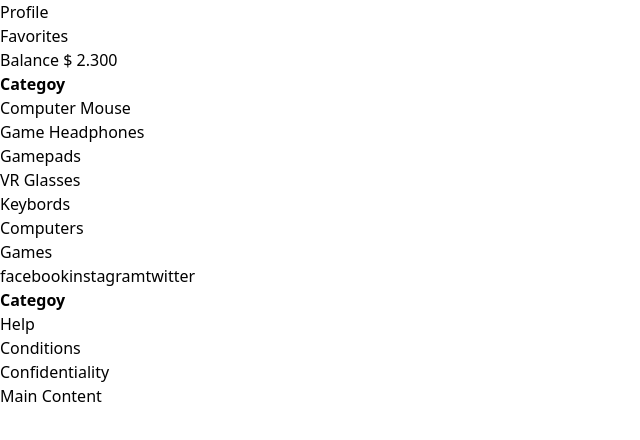
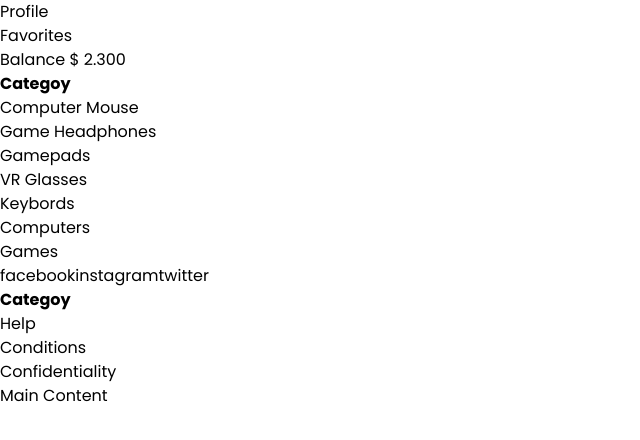
Before and after one commit to RodolfoAmorim/react-shop, a React (Vite) app: page / in a window 1280 px wide. Shown: the top 440 px of the page, without its empty margins (0-640 px from the left). Built offline with nearby package versions, Linux system fonts and the light colour scheme.

Commit message:
:lipstick: tailwind styles configs

```diff
--- a/index.html
+++ b/index.html
@@ -2,8 +2,14 @@
 <html lang="en">
   <head>
     <meta charset="UTF-8" />
+    <link rel="preconnect" href="https://fonts.googleapis.com" />
+    <link rel="preconnect" href="https://fonts.gstatic.com" crossorigin />
     <meta name="viewport" content="width=device-width, initial-scale=1.0" />
-    <title>Game Store</title>
+    <title>PowerPlay | Game Store</title>
+    <link
+      href="https://fonts.googleapis.com/css2?family=Poppins:wght@200;300;400;500;600;700;800;900&display=swap"
+      rel="stylesheet"
+    />
   </head>
   <body>
     <div id="root"></div>
--- a/tailwind.config.js
+++ b/tailwind.config.js
@@ -2,7 +2,27 @@
 export default {
   content: ['./index.html', './src/**/*.{js,ts,jsx,tsx}'],
   theme: {
-    extend: {},
+    extend: {
+      fontFamily: {
+        sans: ['Poppins', 'sans-serif'],
+      },
+      colors: {
+        gray: {
+          900: '#191919',
+          800: '#212123',
+          500: '#363638',
+          400: '#7A7D87',
+          300: '#8DA0A8',
+          50: '#F7F7F7',
+        },
+        main: {
+          500: '#FDAD72'
+        },
+        side: {
+          500: '#FF626D'
+        }
+      }
+    },
   },
   plugins: [],
 }
```
Also changed, not shown: 1 other file (tests, documents, lock files or other folders).
